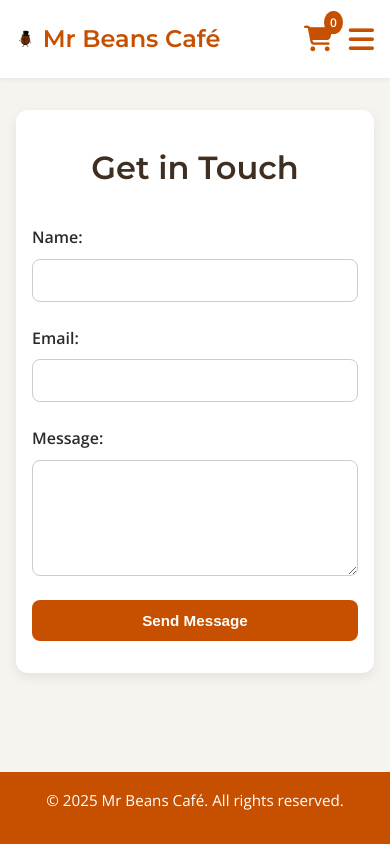
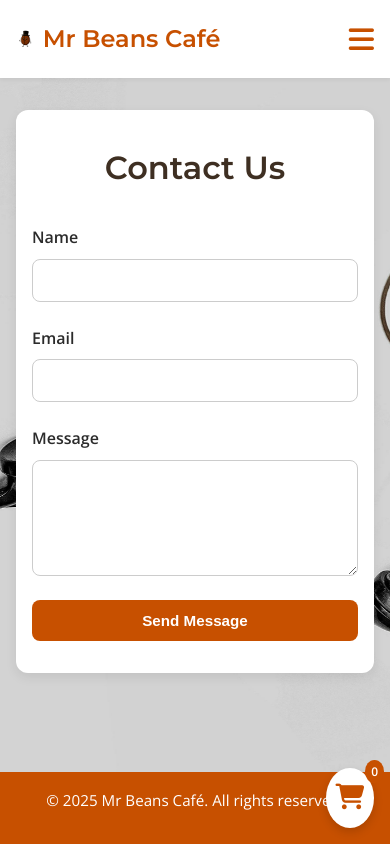
Before and after one commit to AlfieCross/Project-2-Cafe-Website, a plain HTML site: page contact.html in a window 390 px wide. Drawn offline with nearby package versions, Linux system fonts and the light colour scheme; a web font is replaced by a local one.

Commit message:
Made final styling adjustments adding background images to all pages, made media querie adjustment for navbar/hamburger and cart loaction. Changed the cart location to bottom right of screen. Deleted one product of consistent menu items.

```diff
--- a/contact.html
+++ b/contact.html
@@ -1,17 +1,13 @@
 <!DOCTYPE html>
 <html lang="en">
 <head>
-  <!-- ========== Meta & Title ========== -->
   <meta charset="UTF-8">
   <meta name="viewport" content="width=device-width, initial-scale=1.0">
   <title>Mr Beans Café | Contact</title>
 
-  <!-- ========== Fonts & Styles ========== -->
   <link rel="stylesheet" href="css/styles.css">
   <link rel="icon" href="assets/images/logo.png" type="image/png">
   <link href="https://fonts.googleapis.com/css2?family=Fascinate&family=Montserrat:wght@400;600&family=Open+Sans:wght@400;600&display=swap" rel="stylesheet">
-
-  <!-- ========== Font Awesome ========== -->
   <script src="https://kit.fontawesome.com/6ac9086a06.js" crossorigin="anonymous"></script>
 </head>
 
@@ -21,6 +17,8 @@
     <!-- ========== HEADER / NAVBAR ========== -->
     <header>
       <div class="navbar">
+
+        <!-- Left: Logo + Title -->
         <div class="logo">
           <a href="index.html">
             <img src="assets/images/logo.png" alt="Mr Beans logo" class="logo-img">
@@ -28,16 +26,14 @@
           <h1>Mr Beans Café</h1>
         </div>
 
+        <!-- Right: Hamburger -->
         <div class="navbar-icons">
-          <div class="cart-icon" id="cart-button" aria-label="Shopping Cart">
-            <i class="fa-solid fa-cart-shopping"></i>
-            <span id="cart-count">0</span>
-          </div>
-          <div class="hamburger" aria-label="Open navigation menu">
+          <div class="hamburger" aria-label="Toggle menu">
             <i class="fa-solid fa-bars"></i>
           </div>
         </div>
 
+        <!-- Nav Links -->
         <ul class="nav-links">
           <li><a href="index.html" tabindex="1">Home</a></li>
           <li><a href="about.html" tabindex="2">About</a></li>
@@ -45,21 +41,28 @@
           <li><a href="products.html" tabindex="4">Products</a></li>
           <li><a href="contact.html" class="active" tabindex="5">Contact</a></li>
         </ul>
+
       </div>
     </header>
 
+    <!-- ========== CART ICON ========== -->
+    <div class="cart-icon" id="cart-button" aria-label="Shopping Cart">
+      <i class="fa-solid fa-cart-shopping"></i>
+      <span id="cart-count">0</span>
+    </div>
+
     <!-- ========== MAIN CONTENT ========== -->
-    <main>
-      <section class="contact-section" aria-label="Contact Form">
-        <h2>Get in Touch</h2>
-        <form action="#" method="post" class="contact-form">
-          <label for="name">Name:</label>
+    <main id="main">
+      <section class="contact-section" aria-label="Contact Us">
+        <h2>Contact Us</h2>
+        <form class="contact-form" id="contact-form" aria-label="Contact form">
+          <label for="name">Name</label>
           <input type="text" id="name" name="name" required>
 
-          <label for="email">Email:</label>
+          <label for="email">Email</label>
           <input type="email" id="email" name="email" required>
 
-          <label for="message">Message:</label>
+          <label for="message">Message</label>
           <textarea id="message" name="message" rows="5" required></textarea>
 
           <button type="submit" class="btn">Send Message</button>
@@ -84,7 +87,6 @@
       <button id="close-cart" class="btn">Close Cart</button>
     </div>
 
-    <!-- ========== SCRIPT ========== -->
     <script src="js/script.js"></script>
   </div>
 </body>
--- a/css/styles.css
+++ b/css/styles.css
@@ -18,7 +18,6 @@ body {
   min-height: 100%;
 }
 
-/* Page container */
 .page-wrapper {
   display: flex;
   flex-direction: column;
@@ -28,7 +27,9 @@ body {
 /* =======================
    Typography
 ======================= */
-h1, h2, h3 {
+h1,
+h2,
+h3 {
   font-family: 'Montserrat', sans-serif;
   color: #3e2f22;
 }
@@ -53,7 +54,7 @@ p {
 ======================= */
 header {
   background-color: #fff;
-  box-shadow: 0 2px 4px rgba(0,0,0,0.05);
+  box-shadow: 0 2px 4px rgba(0, 0, 0, 0.05);
   position: sticky;
   top: 0;
   z-index: 999;
@@ -109,7 +110,15 @@ header {
   color: #c75000;
 }
 
-/* Hamburger icon (hidden on desktop) */
+/* =======================
+   Mobile Nav & Cart Icons
+======================= */
+.navbar-icons {
+  display: flex;
+  align-items: center;
+  gap: 1rem;
+}
+
 .hamburger {
   display: none;
   font-size: 1.8rem;
@@ -117,8 +126,38 @@ header {
   cursor: pointer;
 }
 
+.cart-icon {
+  display: block;
+  position: relative;
+  font-size: 1.5rem;
+  color: #2e2e2e;
+  cursor: pointer;
+  transition: color 0.3s ease, transform 0.2s ease;
+}
+
+.cart-icon:hover {
+  color: #c75000;
+  transform: scale(1.1);
+}
+
+.cart-icon:active {
+  transform: scale(0.95);
+}
+
+#cart-count {
+  position: absolute;
+  top: -8px;
+  right: -10px;
+  background: #c75000;
+  color: white;
+  font-size: 0.75rem;
+  padding: 2px 6px;
+  border-radius: 50%;
+  font-weight: bold;
+}
+
 /* =======================
-   Hero Section
+   Hero Section (Home)
 ======================= */
 body.home-page {
   background-image: url('../assets/images/background/home-page.jpg');
@@ -189,7 +228,6 @@ body.home-page {
 /* =======================
    About Page
 ======================= */
-
 body.about-page {
   background: url('../assets/images/background/about-page.jpg') no-repeat center center fixed;
   background-repeat: no-repeat;
@@ -222,6 +260,15 @@ body.about-page {
 /* =======================
    Contact Page
 ======================= */
+body.contact-page {
+  background: url('../assets/images/background/contact-page.jpg') no-repeat center center fixed;
+  background-repeat: no-repeat;
+  background-position: center center;
+  background-size: cover;
+  background-attachment: fixed;
+  min-height: 100%;
+}
+
 .contact-section {
   background-color: white;
   max-width: 600px;
@@ -275,6 +322,15 @@ body.about-page {
 /* =======================
    Menu / Category Page
 ======================= */
+body.menu-page {
+  background: url('../assets/images/background/category-page.jpg') no-repeat center center fixed;
+  background-repeat: no-repeat;
+  background-position: center center;
+  background-size: cover;
+  background-attachment: fixed;
+  min-height: 100%;
+}
+
 .menu-section {
   background-color: #fff;
   max-width: 800px;
@@ -313,6 +369,15 @@ body.about-page {
 /* =======================
    Products Page
 ======================= */
+body.products-page {
+  background: url('../assets/images/background/products-page.jpg') no-repeat center center fixed;
+  background-repeat: no-repeat;
+  background-position: center center;
+  background-size: cover;
+  background-attachment: fixed;
+  min-height: 100%;
+}
+
 .products-section {
   max-width: 1000px;
   margin: 3rem auto;
@@ -350,7 +415,7 @@ body.about-page {
   padding: 1.5rem;
   border-radius: 12px;
   text-align: center;
-  box-shadow: 0 2px 6px rgba(0,0,0,0.05);
+  box-shadow: 0 2px 6px rgba(0, 0, 0, 0.05);
   transition: transform 0.2s ease;
 }
 
@@ -406,11 +471,19 @@ body.about-page {
 }
 
 .cart-icon {
-  position: relative;
+  display: block;
+  position: fixed;
+  bottom: 1rem;
+  right: 1rem;
   font-size: 1.5rem;
   color: #2e2e2e;
+  background-color: white;
+  padding: 0.6rem;
+  border-radius: 50%;
+  box-shadow: 0 4px 12px rgba(0, 0, 0, 0.15);
   cursor: pointer;
   transition: color 0.3s ease, transform 0.2s ease;
+  z-index: 999;
 }
 
 .cart-icon:hover {
@@ -493,7 +566,6 @@ body.about-page {
   color: #3e2f22;
 }
 
-
 .add-to-cart {
   background-color: #c75000;
   color: white;
@@ -522,18 +594,14 @@ footer {
   margin-top: auto;
 }
 
-/* =======================
-   Responsive Styles (Mobile)
-======================= */
 @media (max-width: 768px) {
-
-  /* Navbar layout */
   .navbar {
     flex-wrap: wrap;
     justify-content: space-between;
     align-items: center;
     padding: 1rem;
     position: relative;
+    z-index: 1000;
   }
 
   .logo {
@@ -546,7 +614,7 @@ footer {
     height: 28px;
   }
 
-  /* Container for cart and hamburger */
+  /* Container for hamburger and cart */
   .navbar-icons {
     display: flex;
     align-items: center;
@@ -558,13 +626,20 @@ footer {
     font-size: 1.8rem;
     color: #c75000;
     cursor: pointer;
+    z-index: 1001;
   }
 
   .cart-icon {
-    position: relative;
+    position: fixed;
+    bottom: 1rem;
+    right: 1rem;
     font-size: 1.6rem;
-    cursor: pointer;
+    background-color: white;
+    padding: 0.6rem;
+    border-radius: 50%;
+    box-shadow: 0 4px 10px rgba(0, 0, 0, 0.15);
     color: #c75000;
+    z-index: 1002;
   }
 
   .cart-icon span {
@@ -582,6 +657,7 @@ footer {
   .nav-links {
     display: none;
     flex-direction: column;
+    gap: 1rem;
     background-color: white;
     position: absolute;
     top: 100%;
@@ -589,7 +665,7 @@ footer {
     width: 100%;
     padding: 1rem;
     box-shadow: 0 4px 10px rgba(0, 0, 0, 0.05);
-    z-index: 99;
+    z-index: 999;
   }
 
   .nav-links.show {
```
Also changed, not shown: about.html (+18 -15 lines), category.html (+17 -16 lines), index.html (+16 -13 lines), products.html (+21 -29 lines), assets/images/background/contact-page.jpg (added), assets/images/background/products-page.jpg (added), assets/images/products/coffee/flat-white.jpg (deleted), 1 other file.
